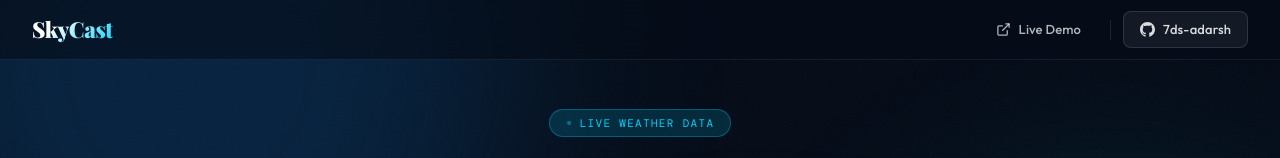
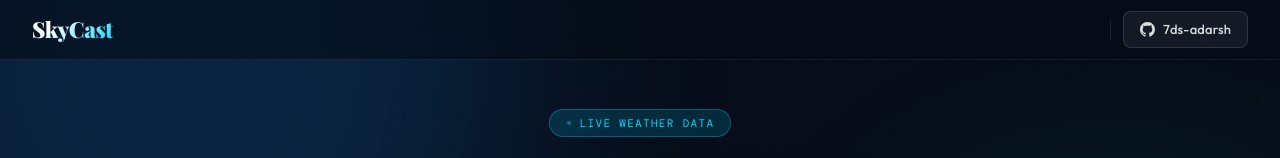
Before and after one commit to 7ds-adarsh/Weather-app, a plain HTML site: page index.html in a window 1280 px wide. Shown: the top 158 px of the page. Drawn offline with nearby package versions, Linux system fonts and the light colour scheme; a web font is replaced by a local one.

Commit message:
Update index.html

```diff
--- a/index.html
+++ b/index.html
@@ -457,13 +457,6 @@
   <nav>
     <a href="#" class="nav-logo">SkyCast</a>
     <div class="nav-right">
-      <a href="https://7ds-adarsh.github.io/Weather-app/" target="_blank" class="nav-link">
-        <svg viewBox="0 0 24 24" fill="none" stroke="currentColor" stroke-width="2">
-          <path d="M18 13v6a2 2 0 0 1-2 2H5a2 2 0 0 1-2-2V8a2 2 0 0 1 2-2h6"/>
-          <polyline points="15 3 21 3 21 9"/><line x1="10" y1="14" x2="21" y2="3"/>
-        </svg>
-        Live Demo
-      </a>
       <div class="nav-divider"></div>
       <a href="https://github.com/7ds-adarsh" target="_blank" rel="noopener" class="nav-link nav-link-gh">
         <svg viewBox="0 0 24 24" fill="currentColor">
```
